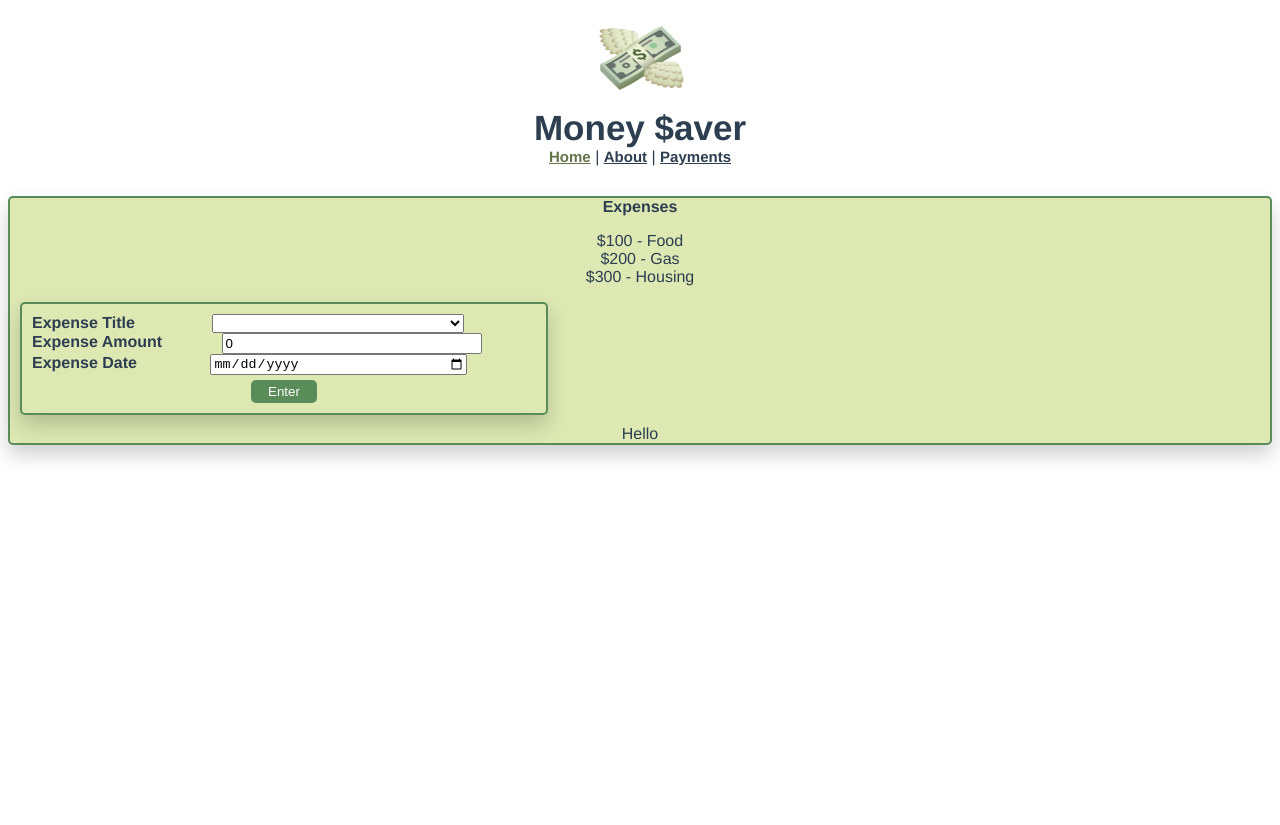
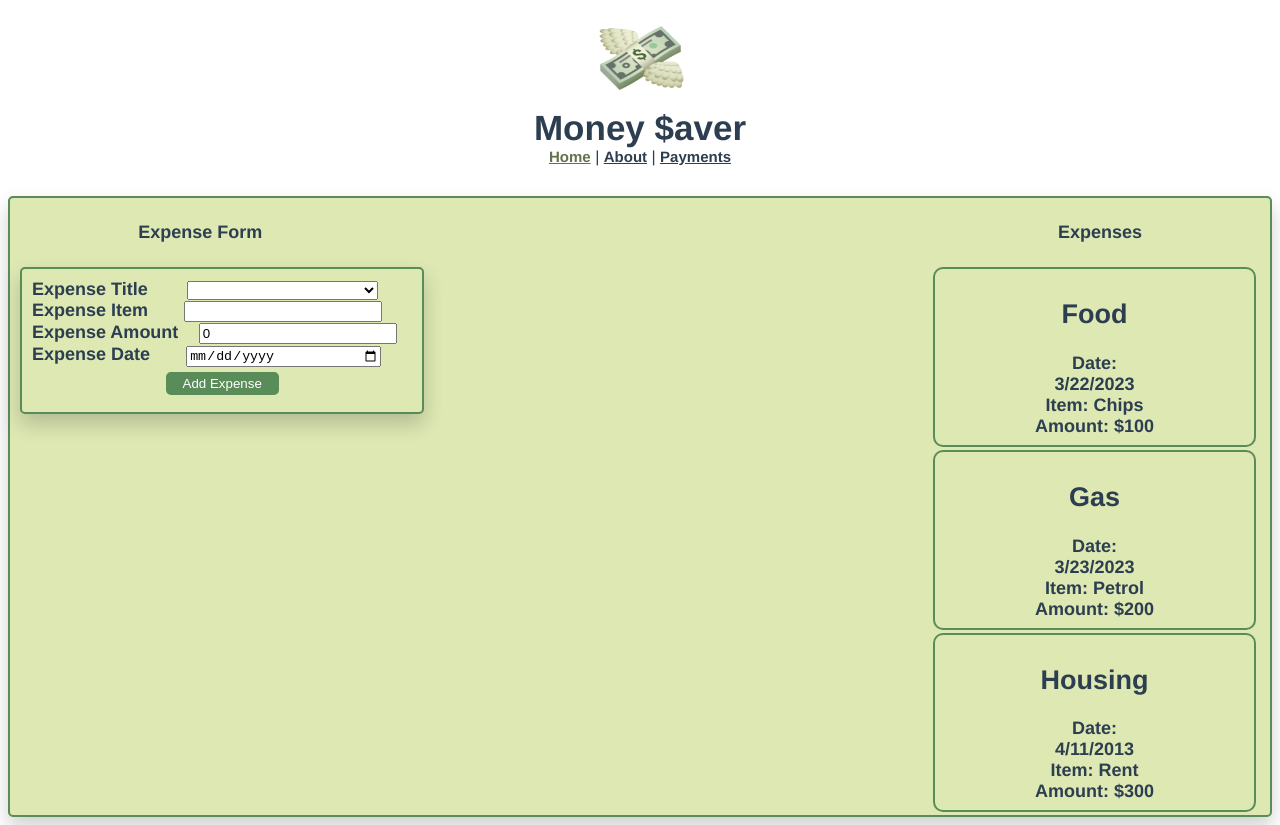
Before and after one commit to akulovic/MoneySaver, a Vue app: page / in a window 1280 px wide. Before the commit the page ends 800 px from the top, so only its background shows below. Built offline with nearby package versions, Linux system fonts and the light colour scheme.

Commit message:
Changed styling of Home screen. Added Card.vue component and modified input field.

```diff
--- /dev/null
+++ b/src/components/Card.vue
@@ -0,0 +1,27 @@
+<template>
+  <div id="card">
+    <h2>{{ $props.title }}</h2>
+    <div><b>Date:</b> {{ $props.date }}</div>
+    <div><b>Item:</b> {{ $props.item }}</div>
+    <div><b>Amount:</b> ${{$props.amount }}</div>
+  </div>
+</template>
+
+<script>
+export default {
+  props: ['title', 'amount', 'item', 'date'],
+  name: "Card"
+}
+</script>
+
+<style scoped>
+#card {
+  border: 2px solid #598C58;
+  border-radius: 10px;
+  background-color: #DDE8B3;
+  padding: 8px 100px 8px 100px;
+  width: 35%;
+  height: 25%;
+  margin: 3px;
+}
+</style>
--- a/src/components/InputField.vue
+++ b/src/components/InputField.vue
@@ -9,6 +9,10 @@
       </select>
     </div>
     <div>
+      <label for="expenseItem">Expense Item</label>
+      <input id="expenseItem" type="text" v-model="expenseItem">
+    </div>
+    <div>
       <label for="expenseAmount">Expense Amount</label>
       <input id="expenseAmount" type="text" v-model="expenseAmount">
     </div>
@@ -16,7 +20,7 @@
       <label for="expenseDate">Expense Date</label>
       <input id="expenseDate" type="date" v-model="expenseDate">
     </div>
-    <button @click="enterExpense" type="submit">Enter</button>
+    <button @click="enterExpense" type="submit">Add Expense</button>
   </form>
 </template>
 
@@ -30,27 +34,34 @@ export default {
 
   setup(props: any, context: any){
     const expenseTitle = ref('')
+    const expenseItem = ref('')
     const expenseAmount = ref(0)
     const expenseDate = ref(new Date())
 
     function enterExpense(event: any) {
-      if (expenseTitle.value && expenseAmount.value && expenseDate.value){
+      if (expenseTitle.value && expenseItem && expenseAmount.value && expenseDate.value){
         event.preventDefault()
         const expense = {
+          category: expenseTitle.value,
+          item: expenseItem.value,
           cost: expenseAmount.value,
-          category: expenseTitle.value,
           date: expenseDate.value
         }
         context.emit('expenseEntered', expense)
-        // reset form
-        expenseTitle.value = ''
-        expenseAmount.value = 0
-        expenseDate.value = new Date()
+        resetForm()
       }
+    }
+
+    function resetForm() {
+      expenseTitle.value = ''
+      expenseItem.value = ''
+      expenseAmount.value = 0
+      expenseDate.value = new Date()
     }
 
     return {
       expenseTitle,
+      expenseItem,
       expenseAmount,
       expenseDate,
       enterExpense
@@ -63,7 +74,7 @@ export default {
 #container {
   margin: 10px;
   padding: 10px;
-  width: 40%;
+  width: 100%;
 }
 
 label {
--- a/src/views/Home.vue
+++ b/src/views/Home.vue
@@ -1,39 +1,54 @@
 <template>
   <div id="container">
-    <section>Expenses</section>
-    <ul>
-      <li v-for="expense in expenses">${{ expense.cost }} - {{ expense.category }}</li>
-    </ul>
-    <input-field @expenseEntered="expenseEntered"></input-field>
-    <div>Hello</div>
+    <div id="data-container">
+      <section id="form-container">
+        <h4>Expense Form</h4>
+        <input-field style="height: 20%" @expenseEntered="expenseEntered"></input-field>
+      </section>
+      <section id="card-container">
+        <h4>Expenses</h4>
+        <div v-for="expense in expenses">
+          <Card :title="expense.category" :date="expense.date" :item="expense.item" :amount="expense.cost"/>
+        </div>
+      </section>
+    </div>
+
   </div>
 </template>
 
 <script lang="ts">
 import {ref} from "vue";
 import InputField from "@/components/InputField.vue";
+import Card from "@/components/Card.vue";
 export default {
   name: 'Home',
-  components: {InputField},
+  components: {Card, InputField},
   setup() {
     const expense1 = {
       cost: 100,
-      category: 'Food'
+      category: 'Food',
+      item: 'Chips',
+      date: '3/22/2023'
     }
 
     const expense2 = {
       cost: 200,
-      category: 'Gas'
+      category: 'Gas',
+      item: 'Petrol',
+      date: '3/23/2023'
     }
 
     const expense3 = {
       cost: 300,
-      category: 'Housing'
+      category: 'Housing',
+      item: 'Rent',
+      date: '4/11/2013'
     }
 
     const expenses = ref([expense1, expense2, expense3])
 
     function expenseEntered(expense: any){
+      expense.date = new Date(expense.date).toLocaleDateString('en-US')
       expenses.value.push(expense)
     }
 
@@ -54,12 +69,16 @@ export default {
   background-color: #DDE8B3;
 }
 
-ul {
-  list-style-type: none;
-  padding: 0;
+#data-container{
+  margin: 0 auto;
+  display: flex;
+  justify-content: space-between;
+  flex-wrap: wrap;
 }
+
 
 section {
   font-weight: bold;
+  font-size: large;
 }
 </style>
```
